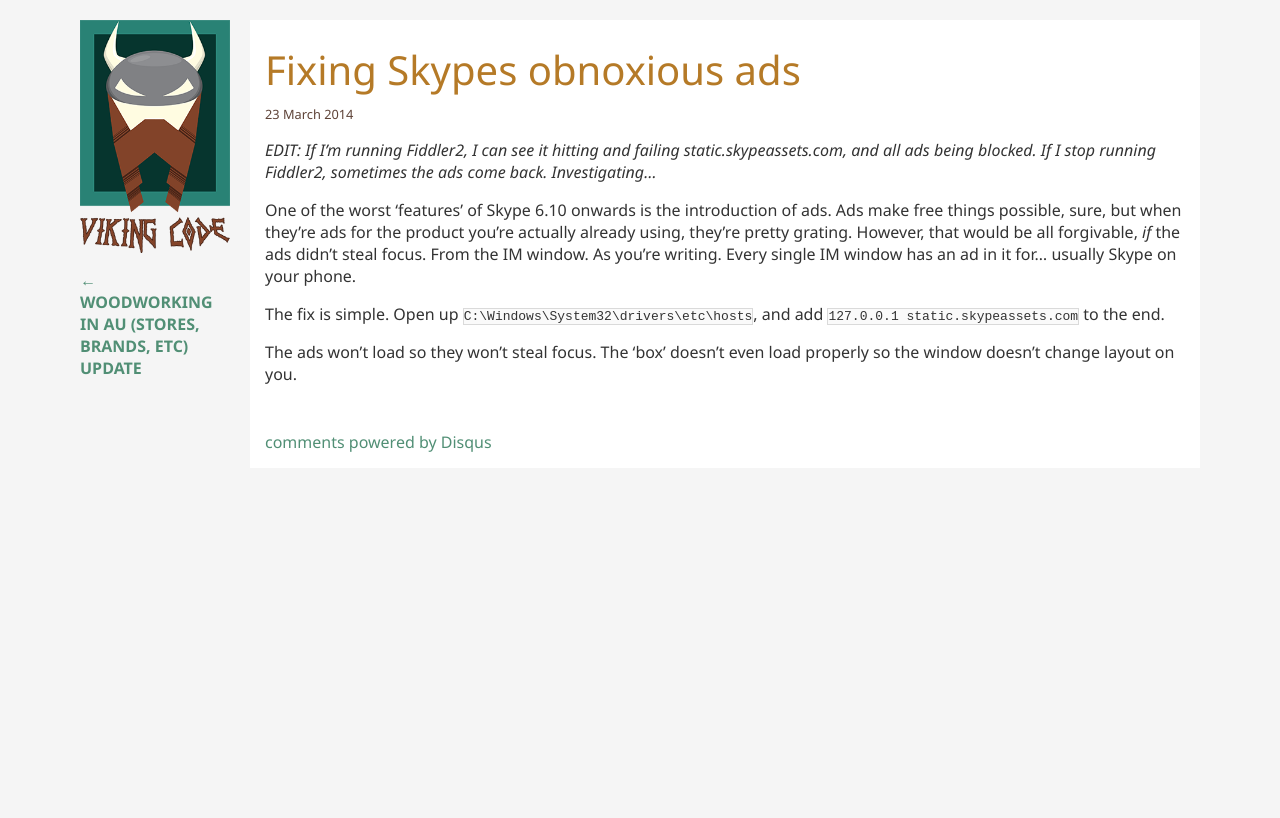
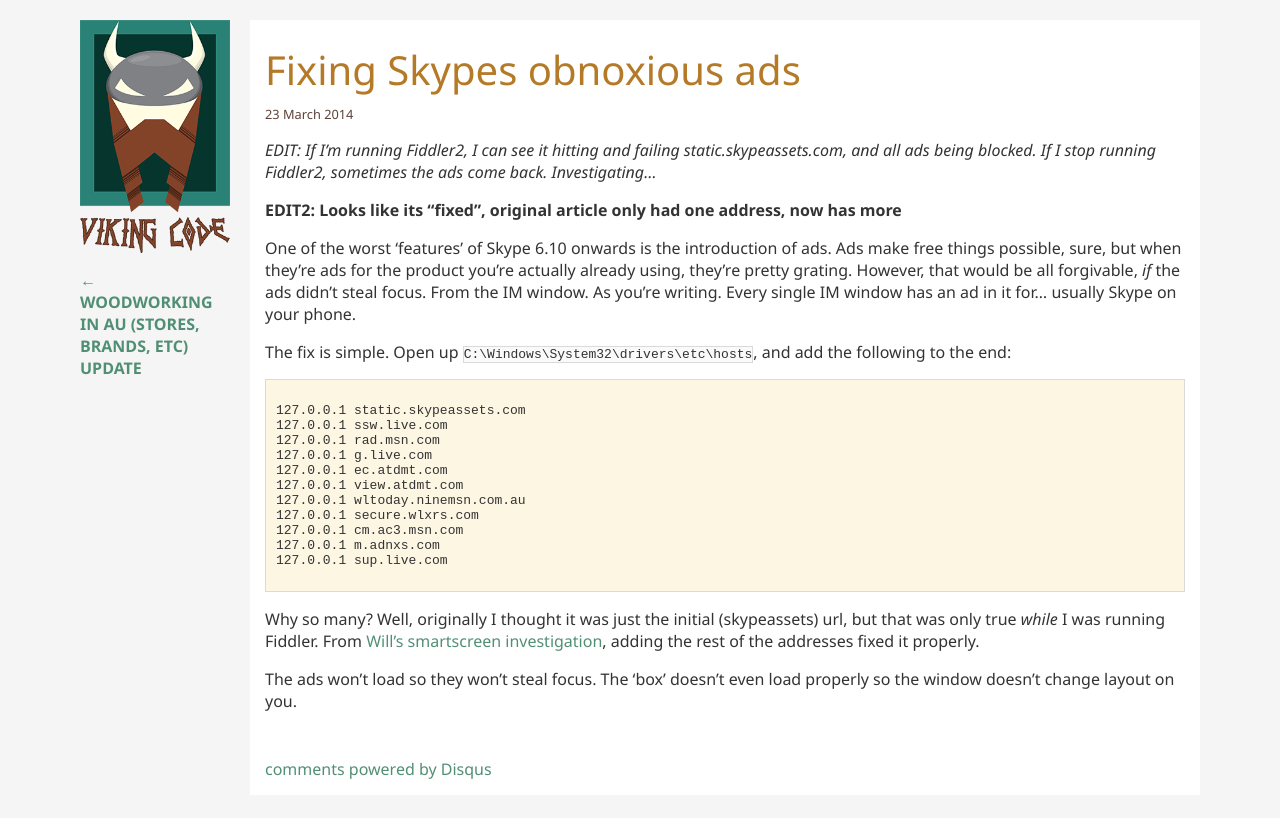
Before and after one commit to vikingcode/vikingcode.github.io, a Jekyll site: the page built from _posts/2014-04-23-fixing-skypes-obnoxious-ads.md, in a window 1280 px wide. Shown: the top 818 px of the page. Built offline with Jekyll 4.4.1, drawn with Linux system fonts in a browser that asks for light colours; nearby versions of some CDN libraries; Markdown is read by kramdown in place of the engine named in the settings; comment, search, counter and statistics services are not loaded.

Commit message:
all done.

```diff
--- a/_posts/2014-04-23-fixing-skypes-obnoxious-ads.md
+++ b/_posts/2014-04-23-fixing-skypes-obnoxious-ads.md
@@ -7,8 +7,24 @@
 
 *EDIT: If I'm running Fiddler2, I can see it hitting and failing static.skypeassets.com, and all ads being blocked. If I stop running Fiddler2, sometimes the ads come back. Investigating...*
 
+**EDIT2: Looks like its "fixed", original article only had one address, now has more**
+
 One of the worst 'features' of Skype 6.10 onwards is the introduction of ads. Ads make free things possible, sure, but when they're ads for the product you're actually already using, they're pretty grating. However, that would be all forgivable, *if* the ads didn't steal focus. From the IM window. As you're writing. Every single IM window has an ad in it for... usually Skype on your phone.
 
-The fix is simple. Open up `C:\Windows\System32\drivers\etc\hosts`, and add `127.0.0.1 static.skypeassets.com` to the end.
+The fix is simple. Open up `C:\Windows\System32\drivers\etc\hosts`, and add the following to the end:
+
+    127.0.0.1 static.skypeassets.com
+    127.0.0.1 ssw.live.com
+    127.0.0.1 rad.msn.com
+    127.0.0.1 g.live.com
+    127.0.0.1 ec.atdmt.com
+    127.0.0.1 view.atdmt.com
+    127.0.0.1 wltoday.ninemsn.com.au
+    127.0.0.1 secure.wlxrs.com
+    127.0.0.1 cm.ac3.msn.com
+    127.0.0.1 m.adnxs.com
+    127.0.0.1 sup.live.com
+
+Why so many? Well, originally I thought it was just the initial (skypeassets) url, but that was only true *while* I was running Fiddler. From [Will's smartscreen investigation](http://willhughes.me/20120426/smartscreen-fights-back/), adding the rest of the addresses fixed it properly.
 
 The ads won't load so they won't steal focus. The 'box' doesn't even load properly so the window doesn't change layout on you.
```
